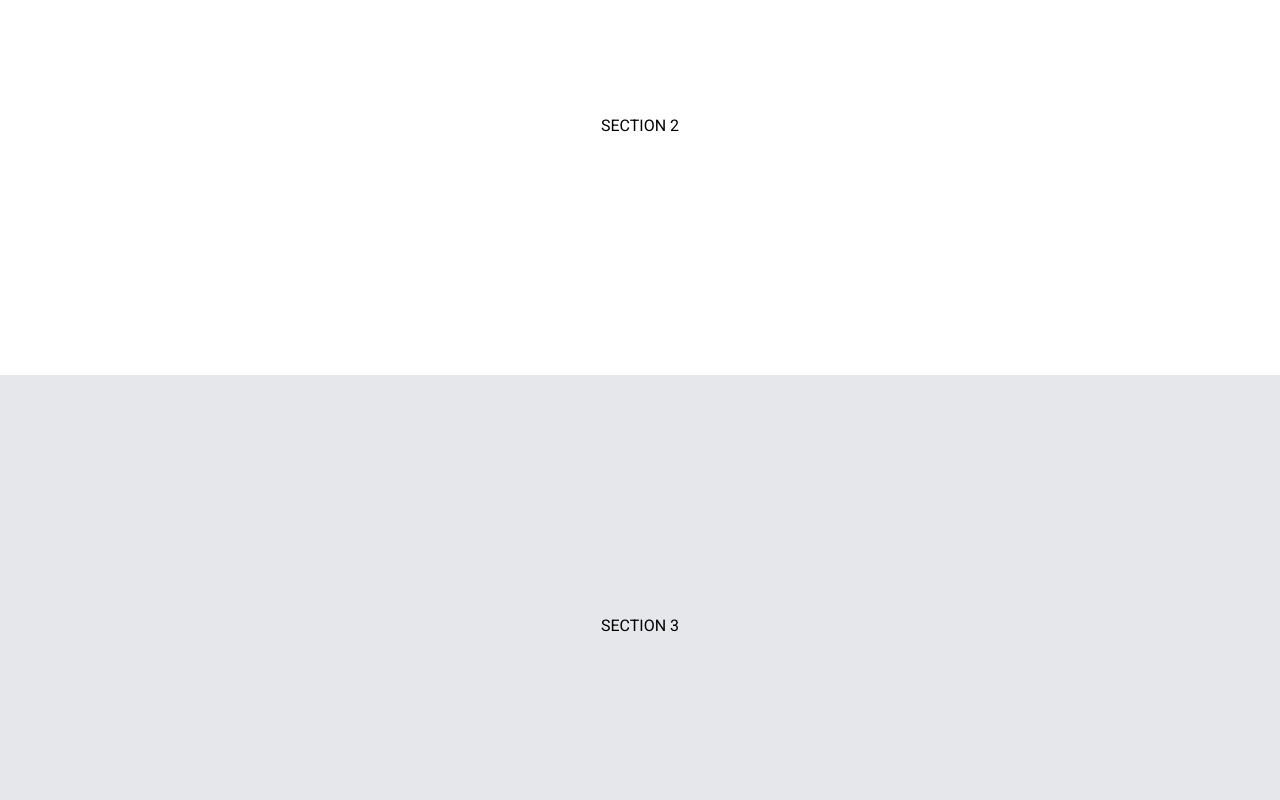
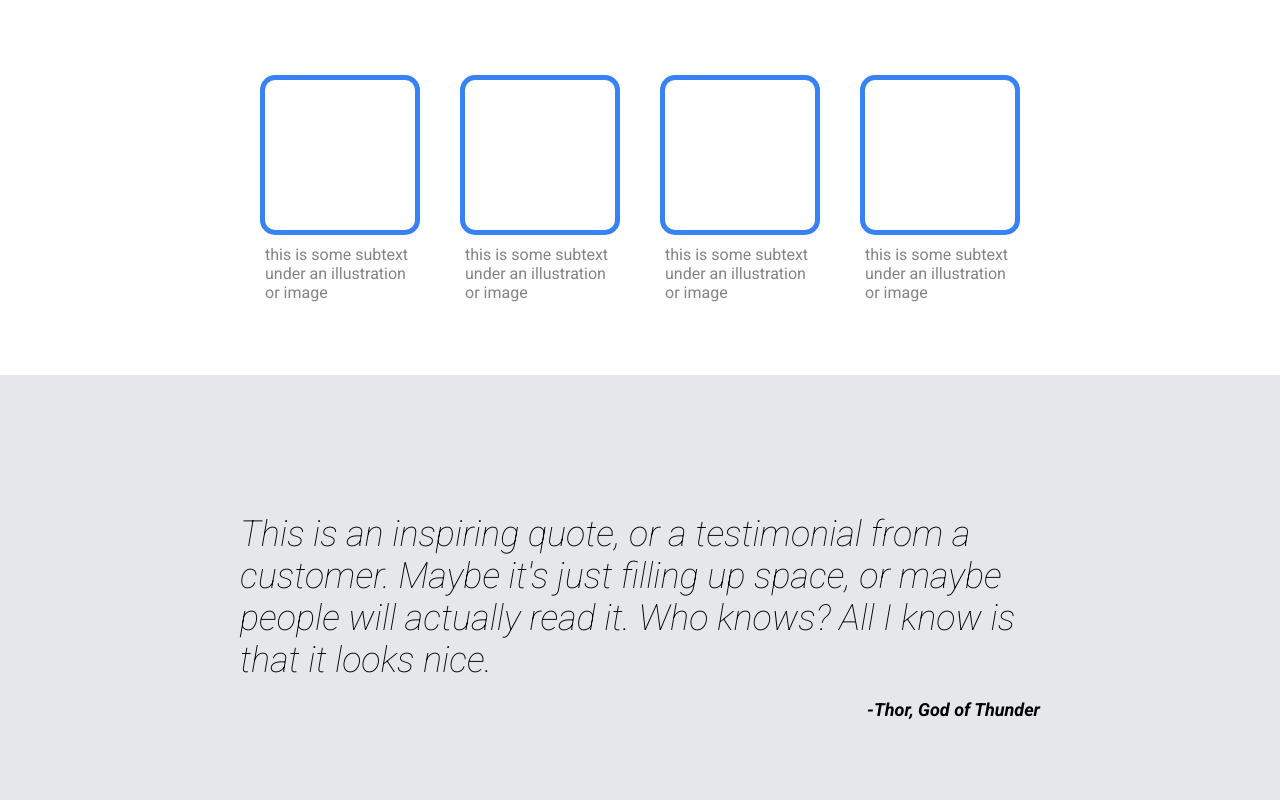
Before and after one commit to mrkgbr/landing-page, a plain HTML site: page index.html in a window 1280 px wide. Shown: the part 725-1525 px from the top of the page. Drawn offline with Linux system fonts and the light colour scheme.

Commit message:
Done Section 2 and Section 3

```diff
--- a/index.html
+++ b/index.html
@@ -7,11 +7,11 @@
         <meta name="description" content=""/>
         <meta name="keywords" content=""/>
         <title>Landing Page</title>
-        <link rel="stylesheet" href="styles.css">
-        <link rel="preconnect" href="https://fonts.googleapis.com">
-        <link rel="preconnect" href="https://fonts.gstatic.com" crossorigin>
+        <link rel="stylesheet" href="styles.css"/>
+        <link rel="preconnect" href="https://fonts.googleapis.com"/>
+        <link rel="preconnect" href="https://fonts.gstatic.com" crossorigin/>
         <link href="https://fonts.googleapis.com/css2?family=Roboto:ital,wght@0,100;0,300;0,400;0,500;0,700;0,900;1,100;1,300;1,400;1,500;1,700;1,900&display=swap"
-              rel="stylesheet">
+              rel="stylesheet"/>
     </head>
     <body class="container-column">
         <nav class="nav">
@@ -46,10 +46,40 @@
             </div>
             <div class="box right flex-centered">this is a placeholder for an image</div>
         </div>
-        <div class="container sections">SECTION 2</div>
-        <div class="container sections section-3">SECTION 3</div>
+        <div class="sections container-column section-2">
+            <div class="img-box-title">Some random information</div>
+            <div>
+                <ul class="container img-box-ul">
+                    <li class="container-column flex-centered img-box-main">
+                        <div class="image-box"></div>
+                        <div class="img-box-text">this is some subtext under an illustration or image</div>
+                    </li>
+                    <li class="container-column flex-centered img-box-main">
+                        <div class="image-box"></div>
+                        <div class="img-box-text">this is some subtext under an illustration or image</div>
+                    </li>
+                    <li class="container-column flex-centered img-box-main">
+                        <div class="image-box"></div>
+                        <div class="img-box-text">this is some subtext under an illustration or image</div>
+                    </li>
+                    <li class="container-column flex-centered img-box-main">
+                        <div class="image-box"></div>
+                        <div class="img-box-text">this is some subtext under an illustration or image</div>
+                    </li>
+                </ul>
+            </div>
+        </div>
+        <div class="container sections section-3">
+            <div class="section-3-box">
+            This is an inspiring quote, or a testimonial from a
+            customer. Maybe it's just filling up space, or maybe
+            people will actually read it. Who knows? All I know
+            is that it looks nice.
+            <p>-Thor, God of Thunder</p>
+            </div>
+        </div>
         <div class="container sections">SECTION 4</div>
-        <footer class="container sections">
+        <footer class="container">
             FOOTER
         </footer>
     </body>
--- a/styles.css
+++ b/styles.css
@@ -9,7 +9,7 @@ nav {
     justify-content: space-between;
     align-items: center;
     background-color: #1f2937;
-    color: white;
+    color: #f9faf8;
     min-height: 100px;
     padding: 0 25px;
 }
@@ -40,6 +40,13 @@ button {
     border-radius: 6px;
     padding: 5px 25px;
     font-size: 18px;
+    color: #f9faf8;
+}
+
+footer {
+    height: 100px;
+    flex: 0 0 auto;
+    background-color: #1f2937;
     color: #f9faf8;
 }
 
@@ -88,9 +95,26 @@ button {
     height: 500px;
 }
 
+.section-2 {
+    align-items: center;
+    justify-content: space-around;
+}
 
 .section-3 {
     background-color: #e5e7eb;
+}
+
+.section-3-box {
+    width: 800px;
+    font-size: 36px;
+    font-weight: lighter;
+    font-style: italic;
+}
+
+.section-3-box p {
+    font-size: 18px;
+    font-weight: bold;
+    text-align: right;
 }
 
 .main-title {
@@ -102,8 +126,6 @@ button {
     font-size: 18px;
     color: #e5e7eb;
 }
-
-
 
 .flex-centered {
     justify-content: center;
@@ -119,3 +141,33 @@ button {
 .button {
     align-self: baseline;
 }
+
+.image-box {
+    border: solid 5px;
+    border-radius: 15px;
+    height: 150px;
+    width: 150px;
+    border-color: #3882f6;
+}
+
+.img-box-ul {
+    gap: 50px;
+}
+
+.img-box-main {
+    width: 150px;
+    height: 300px;
+    gap: 10px;
+}
+
+.img-box-text {
+    color: #848484;
+}
+
+.img-box-title {
+    font-size: 36px;
+    color: #1f2937;
+    font-weight: bold;
+    margin-top: 50px;
+    margin-bottom: 0;
+}
```
